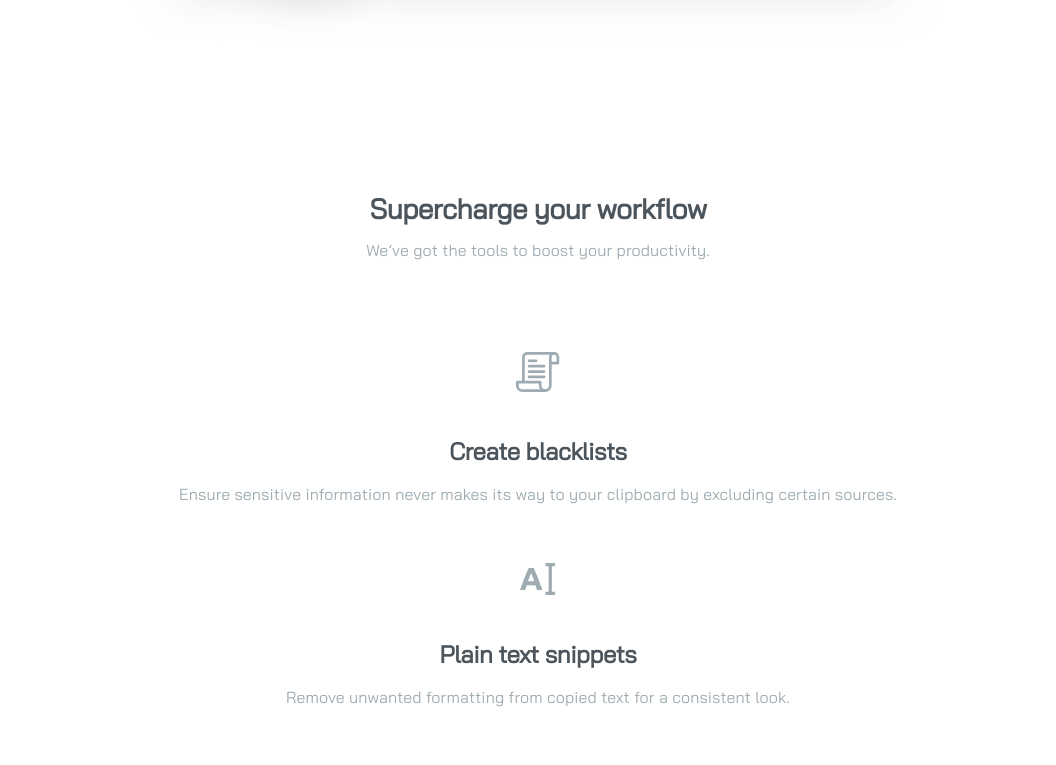
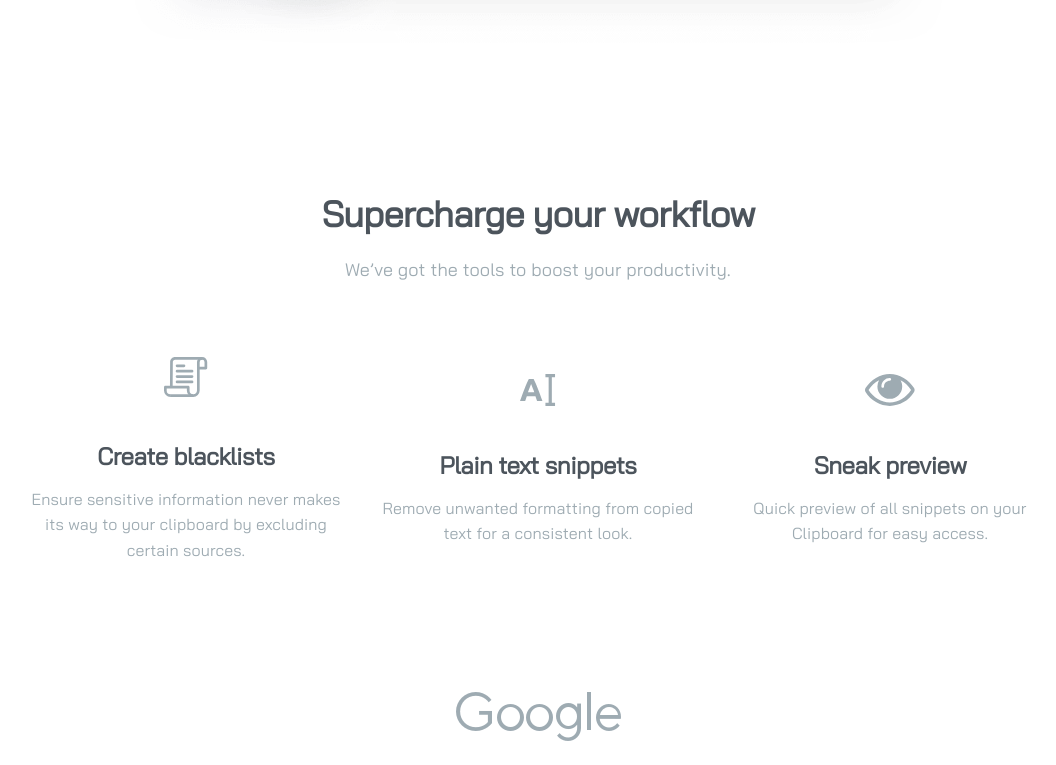
Before and after one commit to Oleksandr-Berd/clipboard, a React (Vite) app: page / in a window 1280 px wide. Shown: the part 2220-2985 px from the top of the page, without its empty margins (102-1158 px from the left). Built offline with nearby package versions, Linux system fonts and the light colour scheme.

Commit message:
workflow desk is done

```diff
--- a/src/components/Workflow/Workflow.jsx
+++ b/src/components/Workflow/Workflow.jsx
@@ -6,8 +6,10 @@ import textIcon from "../../assets/images/icon-text.svg"
 const Workflow = () => {
   return (
     <SC.WorkflowStyled>
+      <SC.WorkFlowContentConStyled>
       <h3>Supercharge your workflow</h3>
       <p>We’ve got the tools to boost your productivity.</p>
+      </SC.WorkFlowContentConStyled>
       <SC.WorkflowListStyled>
         <li>
           <div>
--- a/src/components/Workflow/WorkflowStyled.js
+++ b/src/components/Workflow/WorkflowStyled.js
@@ -5,8 +5,16 @@ export const WorkflowStyled = styled.div`
   padding-bottom: 64px;
 
   text-align: center;
+`;
 
-  & > h3 {
+export const WorkFlowContentConStyled = styled.div`
+  margin-bottom: 88px;
+
+  @media (min-width: 1280px) {
+    margin-bottom: 72px;
+  }
+
+    & > h3 {
     margin-bottom: 12px;
 
     font-size: 28px;
@@ -14,23 +22,44 @@ export const WorkflowStyled = styled.div`
     font-weight: 600;
 
     color: #4c545c;
+
+    @media (min-width: 1280px){
+        margin-bottom: 20px;
+
+        font-size: 36px;
+        letter-spacing: -0.59px;
+    }
   }
 
   & > p {
-    margin-bottom: 88px;
-
     font-size: 16px;
     line-height: 1.6;
     letter-spacing: 0.12px;
 
     color: #9eabb2;
+
+    @media (min-width: 1280px){
+        font-size: 18px;
+    }
   }
 `;
 
 export const WorkflowListStyled = styled.ul`
   text-align: center;
 
+@media (min-width: 1280px){
+    display: flex;
+    flex-direction: row;
+    align-items: center;
+    justify-content: center;
+}
+
   & > li {
+
+    @media (min-width: 1280px){
+        width: 320px;
+    }
+
     & > div {
       display: inline-block;
 
@@ -58,5 +87,10 @@ export const WorkflowListStyled = styled.ul`
 
   & > li:not(:last-of-type) {
     margin-bottom: 56px;
+
+    @media (min-width: 1280px){
+        margin-bottom: 0;
+        margin-right: 32px;
+    }
   }
 `;
```
